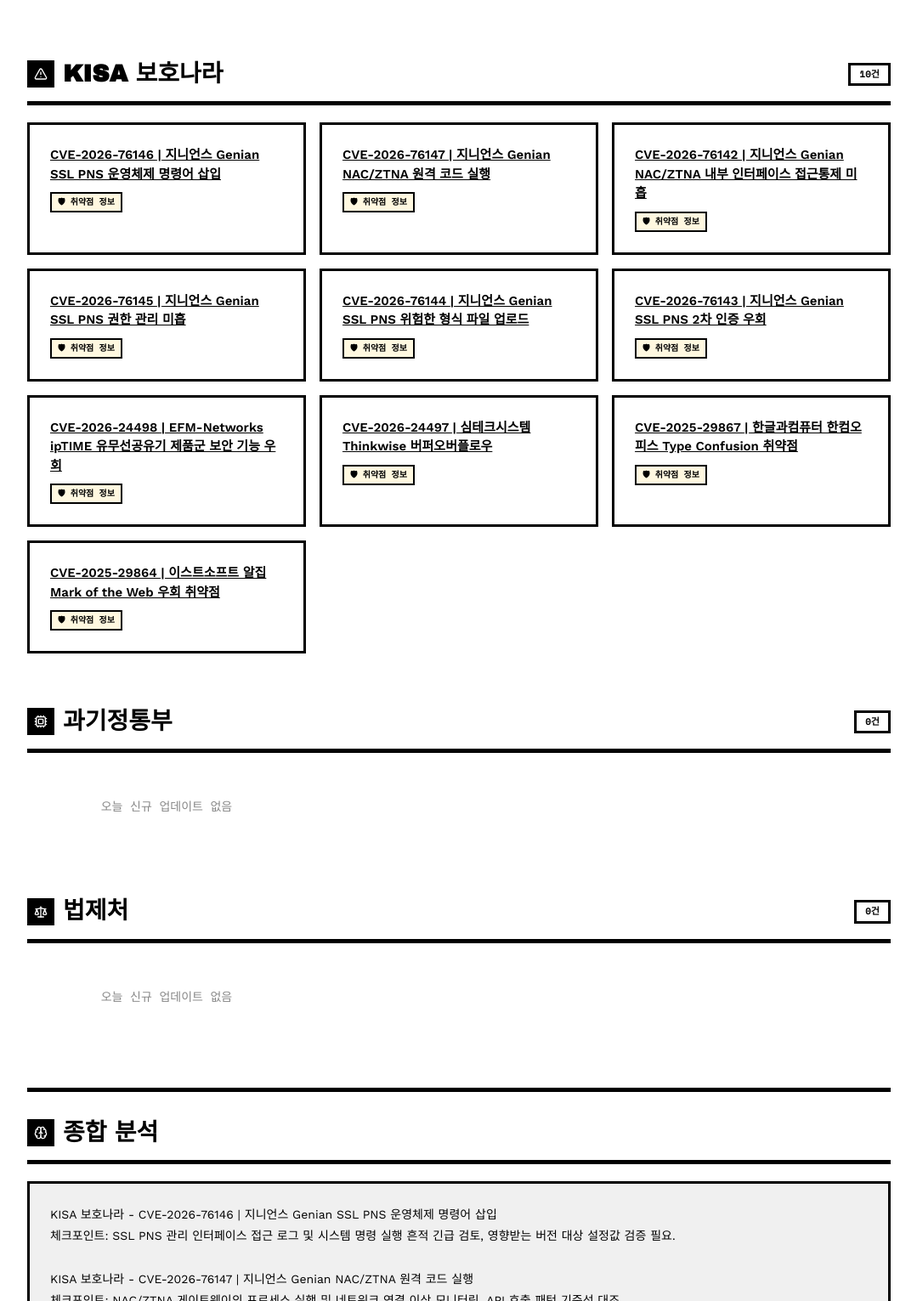
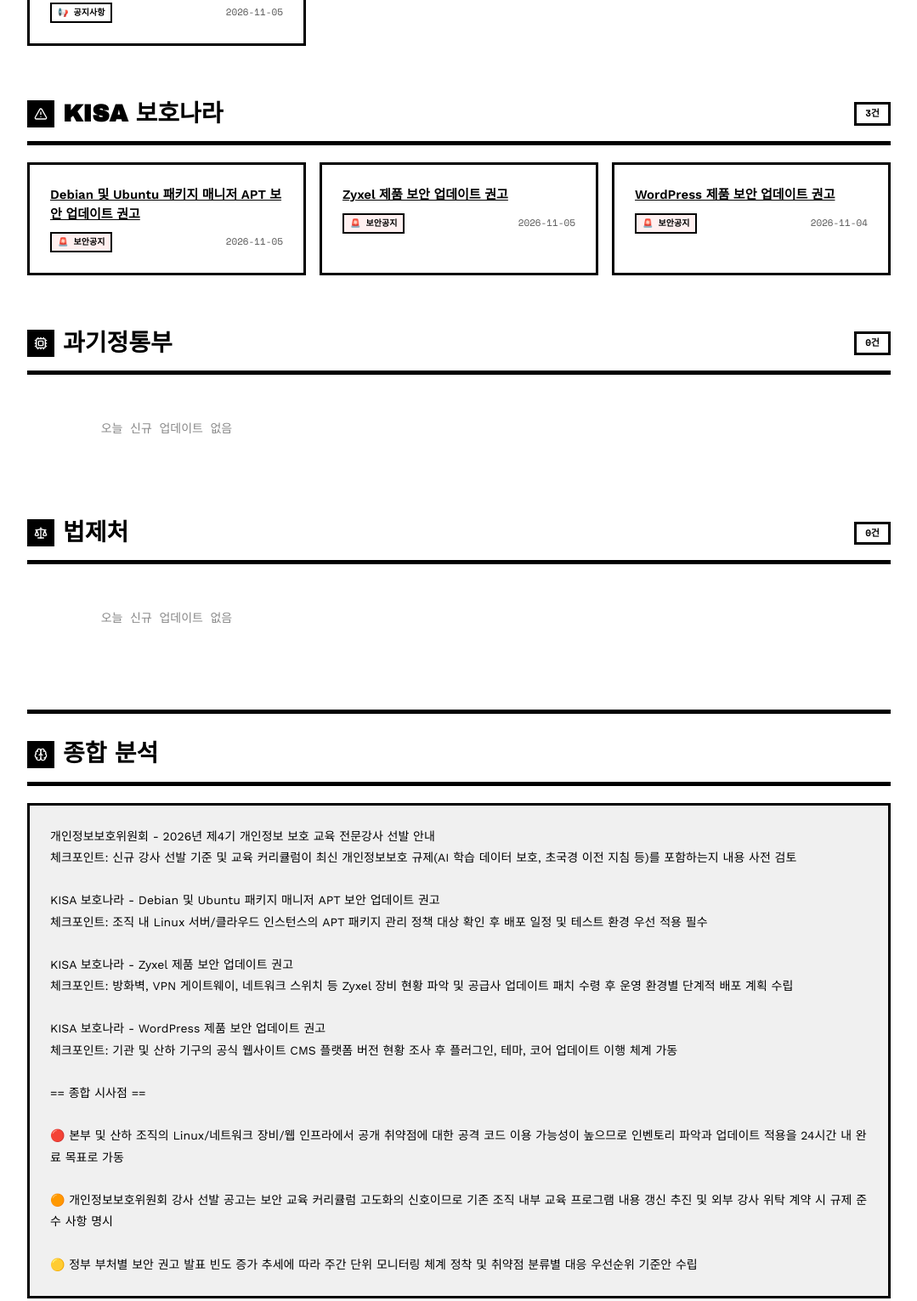
Before and after one commit to msjangsmc-hash/myorg-gov-monitor, a plain HTML site: page index.html in a window 1280 px wide. Shown: the part 304-1835 px from the top of the page at 85% size, without its empty margins (100-1179 px from the left). Drawn offline with nearby package versions, Linux system fonts and the light colour scheme.

Commit message:
chore: 정부기관 동향 업데이트 2026-11-06

```diff
--- a/index.html
+++ b/index.html
@@ -4,7 +4,7 @@
   <meta charset="UTF-8">
   <meta name="viewport" content="width=device-width, initial-scale=1.0">
   <meta name="robots" content="noindex, nofollow">
-  <title>정부기관 보안·법령 동향 — 2026-11-05</title>
+  <title>정부기관 보안·법령 동향 — 2026-11-06</title>
   <style>
     /* ── RawBlock Design System ── */
     @import url('https://fonts.googleapis.com/css2?family=Archivo+Black&family=Work+Sans:wght@400;600;700&family=Space+Mono:wght@400;700&display=swap');
@@ -84,8 +84,8 @@
         <i data-lucide="shield-check"></i>
         정부기관 보안·법령 동향
       </div>
-      <span class="header-date">2026년 11월 5일 (목)</span>
-      <span class="header-count">신규 10건</span>
+      <span class="header-date">2026년 11월 6일 (금)</span>
+      <span class="header-count">신규 4건</span>
     </div>
   </header>
 
@@ -104,10 +104,18 @@
       <div class="section-header">
         <span class="section-icon"><i data-lucide="shield"></i></span>
         <h2 class="section-title">개인정보보호위원회</h2>
-        <span class="section-badge">0건</span>
+        <span class="section-badge">1건</span>
       </div>
       <div class="cards">
-        <p class="empty">오늘 신규 업데이트 없음</p>
+
+      <article class="card">
+        <a class="card-title" href="https://www.pipc.go.kr/np/cop/bbs/selectBoardArticle.do?bbsId=BS061&mCode=C010010000&nttId=12621" target="_blank" rel="noopener noreferrer">2026년 제4기 개인정보 보호 교육 전문강사 선발 안내N</a>
+        <div class="card-meta">
+          <span class="meta-badge press">📢 공지사항</span>
+          <span class="meta-date">2026-11-05</span>
+        </div>
+
+      </article>
       </div>
     </section>
 
@@ -115,96 +123,33 @@
       <div class="section-header">
         <span class="section-icon"><i data-lucide="alert-triangle"></i></span>
         <h2 class="section-title">KISA 보호나라</h2>
-        <span class="section-badge">10건</span>
+        <span class="section-badge">3건</span>
       </div>
       <div class="cards">
 
       <article class="card">
-        <a class="card-title" href="https://www.boho.or.kr/kr/bbs/view.do?searchCnd=&bbsId=B0000302&searchWrd=&menuNo=205023&pageIndex=1&categoryCode=&nttId=72276" target="_blank" rel="noopener noreferrer">CVE-2026-76146 | 지니언스 Genian SSL PNS 운영체제 명령어 삽입</a>
+        <a class="card-title" href="https://www.boho.or.kr/kr/bbs/view.do?searchCnd=&bbsId=B0000133&searchWrd=&menuNo=205020&pageIndex=1&categoryCode=&nttId=72283" target="_blank" rel="noopener noreferrer">Debian 및 Ubuntu 패키지 매니저 APT 보안 업데이트 권고</a>
         <div class="card-meta">
-          <span class="meta-badge vuln">🛡 취약점 정보</span>
-          <span class="meta-date"></span>
+          <span class="meta-badge alert">🚨 보안공지</span>
+          <span class="meta-date">2026-11-05</span>
         </div>
 
       </article>
 
       <article class="card">
-        <a class="card-title" href="https://www.boho.or.kr/kr/bbs/view.do?searchCnd=&bbsId=B0000302&searchWrd=&menuNo=205023&pageIndex=1&categoryCode=&nttId=72275" target="_blank" rel="noopener noreferrer">CVE-2026-76147 | 지니언스 Genian NAC/ZTNA 원격 코드 실행</a>
+        <a class="card-title" href="https://www.boho.or.kr/kr/bbs/view.do?searchCnd=&bbsId=B0000133&searchWrd=&menuNo=205020&pageIndex=1&categoryCode=&nttId=72279" target="_blank" rel="noopener noreferrer">Zyxel 제품 보안 업데이트 권고</a>
         <div class="card-meta">
-          <span class="meta-badge vuln">🛡 취약점 정보</span>
-          <span class="meta-date"></span>
+          <span class="meta-badge alert">🚨 보안공지</span>
+          <span class="meta-date">2026-11-05</span>
         </div>
 
       </article>
 
       <article class="card">
-        <a class="card-title" href="https://www.boho.or.kr/kr/bbs/view.do?searchCnd=&bbsId=B0000302&searchWrd=&menuNo=205023&pageIndex=1&categoryCode=&nttId=72274" target="_blank" rel="noopener noreferrer">CVE-2026-76142 | 지니언스 Genian NAC/ZTNA 내부 인터페이스 접근통제 미흡</a>
+        <a class="card-title" href="https://www.boho.or.kr/kr/bbs/view.do?searchCnd=&bbsId=B0000133&searchWrd=&menuNo=205020&pageIndex=1&categoryCode=&nttId=72278" target="_blank" rel="noopener noreferrer">WordPress 제품 보안 업데이트 권고</a>
         <div class="card-meta">
-          <span class="meta-badge vuln">🛡 취약점 정보</span>
-          <span class="meta-date"></span>
-        </div>
-
-      </article>
-
-      <article class="card">
-        <a class="card-title" href="https://www.boho.or.kr/kr/bbs/view.do?searchCnd=&bbsId=B0000302&searchWrd=&menuNo=205023&pageIndex=1&categoryCode=&nttId=72273" target="_blank" rel="noopener noreferrer">CVE-2026-76145 | 지니언스 Genian SSL PNS 권한 관리 미흡</a>
-        <div class="card-meta">
-          <span class="meta-badge vuln">🛡 취약점 정보</span>
-          <span class="meta-date"></span>
-        </div>
-
-      </article>
-
-      <article class="card">
-        <a class="card-title" href="https://www.boho.or.kr/kr/bbs/view.do?searchCnd=&bbsId=B0000302&searchWrd=&menuNo=205023&pageIndex=1&categoryCode=&nttId=72272" target="_blank" rel="noopener noreferrer">CVE-2026-76144 | 지니언스 Genian SSL PNS 위험한 형식 파일 업로드</a>
-        <div class="card-meta">
-          <span class="meta-badge vuln">🛡 취약점 정보</span>
-          <span class="meta-date"></span>
-        </div>
-
-      </article>
-
-      <article class="card">
-        <a class="card-title" href="https://www.boho.or.kr/kr/bbs/view.do?searchCnd=&bbsId=B0000302&searchWrd=&menuNo=205023&pageIndex=1&categoryCode=&nttId=72271" target="_blank" rel="noopener noreferrer">CVE-2026-76143 | 지니언스 Genian SSL PNS 2차 인증 우회</a>
-        <div class="card-meta">
-          <span class="meta-badge vuln">🛡 취약점 정보</span>
-          <span class="meta-date"></span>
-        </div>
-
-      </article>
-
-      <article class="card">
-        <a class="card-title" href="https://www.boho.or.kr/kr/bbs/view.do?searchCnd=&bbsId=B0000302&searchWrd=&menuNo=205023&pageIndex=1&categoryCode=&nttId=71987" target="_blank" rel="noopener noreferrer">CVE-2026-24498 | EFM-Networks ipTIME 유무선공유기 제품군 보안 기능 우회</a>
-        <div class="card-meta">
-          <span class="meta-badge vuln">🛡 취약점 정보</span>
-          <span class="meta-date"></span>
-        </div>
-
-      </article>
-
-      <article class="card">
-        <a class="card-title" href="https://www.boho.or.kr/kr/bbs/view.do?searchCnd=&bbsId=B0000302&searchWrd=&menuNo=205023&pageIndex=1&categoryCode=&nttId=71985" target="_blank" rel="noopener noreferrer">CVE-2026-24497 | 심테크시스템 Thinkwise 버퍼오버플로우</a>
-        <div class="card-meta">
-          <span class="meta-badge vuln">🛡 취약점 정보</span>
-          <span class="meta-date"></span>
-        </div>
-
-      </article>
-
-      <article class="card">
-        <a class="card-title" href="https://www.boho.or.kr/kr/bbs/view.do?searchCnd=&bbsId=B0000302&searchWrd=&menuNo=205023&pageIndex=1&categoryCode=&nttId=71959" target="_blank" rel="noopener noreferrer">CVE-2025-29867 | 한글과컴퓨터 한컴오피스 Type Confusion 취약점</a>
-        <div class="card-meta">
-          <span class="meta-badge vuln">🛡 취약점 정보</span>
-          <span class="meta-date"></span>
-        </div>
-
-      </article>
-
-      <article class="card">
-        <a class="card-title" href="https://www.boho.or.kr/kr/bbs/view.do?searchCnd=&bbsId=B0000302&searchWrd=&menuNo=205023&pageIndex=1&categoryCode=&nttId=71911" target="_blank" rel="noopener noreferrer">CVE-2025-29864 | 이스트소프트 알집 Mark of the Web 우회 취약점</a>
-        <div class="card-meta">
-          <span class="meta-badge vuln">🛡 취약점 정보</span>
-          <span class="meta-date"></span>
+          <span class="meta-badge alert">🚨 보안공지</span>
+          <span class="meta-date">2026-11-04</span>
         </div>
 
       </article>
@@ -238,48 +183,30 @@
         <span class="section-icon"><i data-lucide="brain"></i></span>
         <h2 class="section-title">종합 분석</h2>
       </div>
-      <pre class="analysis-body">KISA 보호나라 - CVE-2026-76146 | 지니언스 Genian SSL PNS 운영체제 명령어 삽입
-체크포인트: SSL PNS 관리 인터페이스 접근 로그 및 시스템 명령 실행 흔적 긴급 검토, 영향받는 버전 대상 설정값 검증 필요.
+      <pre class="analysis-body">개인정보보호위원회 - 2026년 제4기 개인정보 보호 교육 전문강사 선발 안내
+체크포인트: 신규 강사 선발 기준 및 교육 커리큘럼이 최신 개인정보보호 규제(AI 학습 데이터 보호, 초국경 이전 지침 등)를 포함하는지 내용 사전 검토
 
-KISA 보호나라 - CVE-2026-76147 | 지니언스 Genian NAC/ZTNA 원격 코드 실행
-체크포인트: NAC/ZTNA 게이트웨이의 프로세스 실행 및 네트워크 연결 이상 모니터링, API 호출 패턴 기준선 대조.
+KISA 보호나라 - Debian 및 Ubuntu 패키지 매니저 APT 보안 업데이트 권고
+체크포인트: 조직 내 Linux 서버/클라우드 인스턴스의 APT 패키지 관리 정책 대상 확인 후 배포 일정 및 테스트 환경 우선 적용 필수
 
-KISA 보호나라 - CVE-2026-76142 | 지니언스 Genian NAC/ZTNA 내부 인터페이스 접근통제 미흡
-체크포인트: 관리 포트 및 내부 API 접근 제한 정책 재점검, 불필요한 관리 인터페이스 노출 여부 확인.
+KISA 보호나라 - Zyxel 제품 보안 업데이트 권고
+체크포인트: 방화벽, VPN 게이트웨이, 네트워크 스위치 등 Zyxel 장비 현황 파악 및 공급사 업데이트 패치 수령 후 운영 환경별 단계적 배포 계획 수립
 
-KISA 보호나라 - CVE-2026-76145 | 지니언스 Genian SSL PNS 권한 관리 미흡
-체크포인트: SSL PNS 사용자 권한 매핑 및 역할 기반 접근통제(RBAC) 설정 감사, 관리자 권한 위임 기록 검토.
-
-KISA 보호나라 - CVE-2026-76144 | 지니언스 Genian SSL PNS 위험한 형식 파일 업로드
-체크포인트: 파일 업로드 경로 및 임시 저장소 접근 통제 상태 확인, 실행 가능 파일 형식 필터링 규칙 재설정.
-
-KISA 보호나라 - CVE-2026-76143 | 지니언스 Genian SSL PNS 2차 인증 우회
-체크포인트: 세션 토큰 검증 로직 및 인증 상태 전이 흐름 점검, OTP 생성 및 검증 메커니즘 재검증.
-
-KISA 보호나라 - CVE-2026-24498 | EFM-Networks ipTIME 유무선공유기 제품군 보안 기능 우회
-체크포인트: ipTIME 공유기 펌웨어 버전 확인 및 방화벽 규칙 상태 점검, 관리자 접근 권한 재설정.
-
-KISA 보호나라 - CVE-2026-24497 | 심테크시스템 Thinkwise 버퍼오버플로우
-체크포인트: Thinkwise 프로세스 메모리 보호(DEP/ASLR) 설정 상태 확인, 패치 적용 여부 목록화.
-
-KISA 보호나라 - CVE-2025-29867 | 한글과컴퓨터 한컴오피스 Type Confusion 취약점
-체크포인트: 한컴오피스 내 매크로 실행 정책 및 객체 타입 검증 설정 점검, 보안 업데이트 배포 대상 단말 식별.
-
-KISA 보호나라 - CVE-2025-29864 | 이스트소프트 알집 Mark of the Web 우회 취약점
-체크포인트: 알집 실행 파일 신뢰성 검증 프로세스 및 웹 다운로드 파일 취급 정책 재확인, 보안 소프트웨어 탐지 규칙 업데이트.
+KISA 보호나라 - WordPress 제품 보안 업데이트 권고
+체크포인트: 기관 및 산하 기구의 공식 웹사이트 CMS 플랫폼 버전 현황 조사 후 플러그인, 테마, 코어 업데이트 이행 체계 가동
 
 == 종합 시사점 ==
 
-🔴 긴급 조치: 지니언스 Genian NAC/ZTNA의 원격 코드 실행 취약점과 SSL PNS의 운영체제 명령어 삽입은 경계 보안 장비의 직접 침해 진로를 제공하므로 즉시 영향도 조사 및 격리 대상 식별 필수. 해당 제품 운영 환경의 로그 수집 및 이상 트래픽 패턴 분석 병행.
+🔴 본부 및 산하 조직의 Linux/네트워크 장비/웹 인프라에서 공개 취약점에 대한 공격 코드 이용 가능성이 높으므로 인벤토리 파악과 업데이트 적용을 24시간 내 완료 목표로 가동
 
-🟠 단기 조치: 지니언스 제품군에서 인증 우회, 권한 관리 미흡, 접근통제 미흡이 연쇄적으로 식별된 점은 단일 침해점으로부터의 권한 상승 경로를 암시하므로 누적 영향도 평가 및 제품 버전별 패치 로드맵 수립. 동시에 ipTIME 공유기 펌웨어 상태 조사 및 내부 네트워크 게이트웨이 설정 감사.
+🟠 개인정보보호위원회 강사 선발 공고는 보안 교육 커리큘럼 고도화의 신호이므로 기존 조직 내부 교육 프로그램 내용 갱신 추진 및 외부 강사 위탁 계약 시 규제 준수 사항 명시
 
-🟡 중기 조치: 한글과컴퓨터 한컴오피스, 이스트소프트 알집, 심테크시스템 Thinkwise 등 사용자 단말 및 개발도구의 취약점들은 조직 내 매크로 정책 및 웹 콘텐츠 취급 기준 강화로 완화하되, 정기적 보안 업데이트 배포 체계 재점검 및 취약점 공지 대응 절차 재확립.</pre>
+🟡 정부 부처별 보안 권고 발표 빈도 증가 추세에 따라 주간 단위 모니터링 체계 정착 및 취약점 분류별 대응 우선순위 기준안 수립</pre>
     </section>
   </main>
 
   <footer class="site-footer">
-    마지막 업데이트: 2026-11-05 06:40 KST
+    마지막 업데이트: 2026-11-06 06:40 KST
   </footer>
   <script src="https://unpkg.com/lucide@latest/dist/umd/lucide.min.js"></script>
   <script>lucide.createIcons();</script>
```
